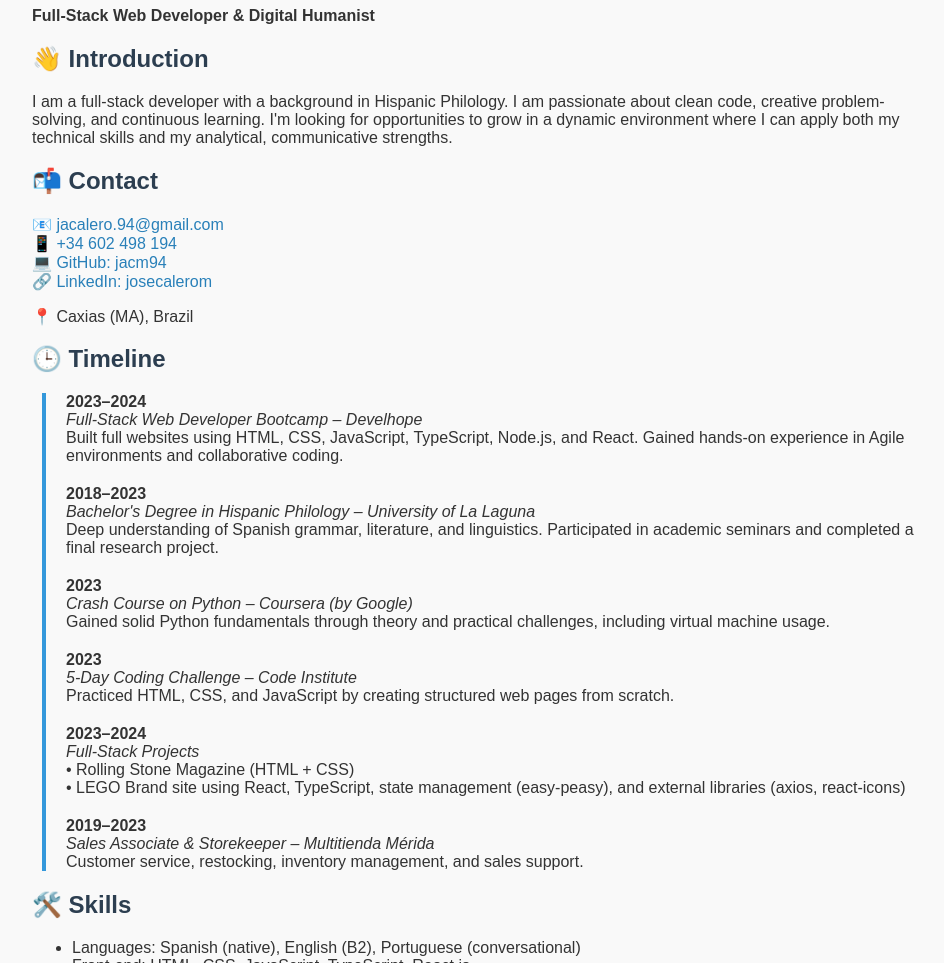
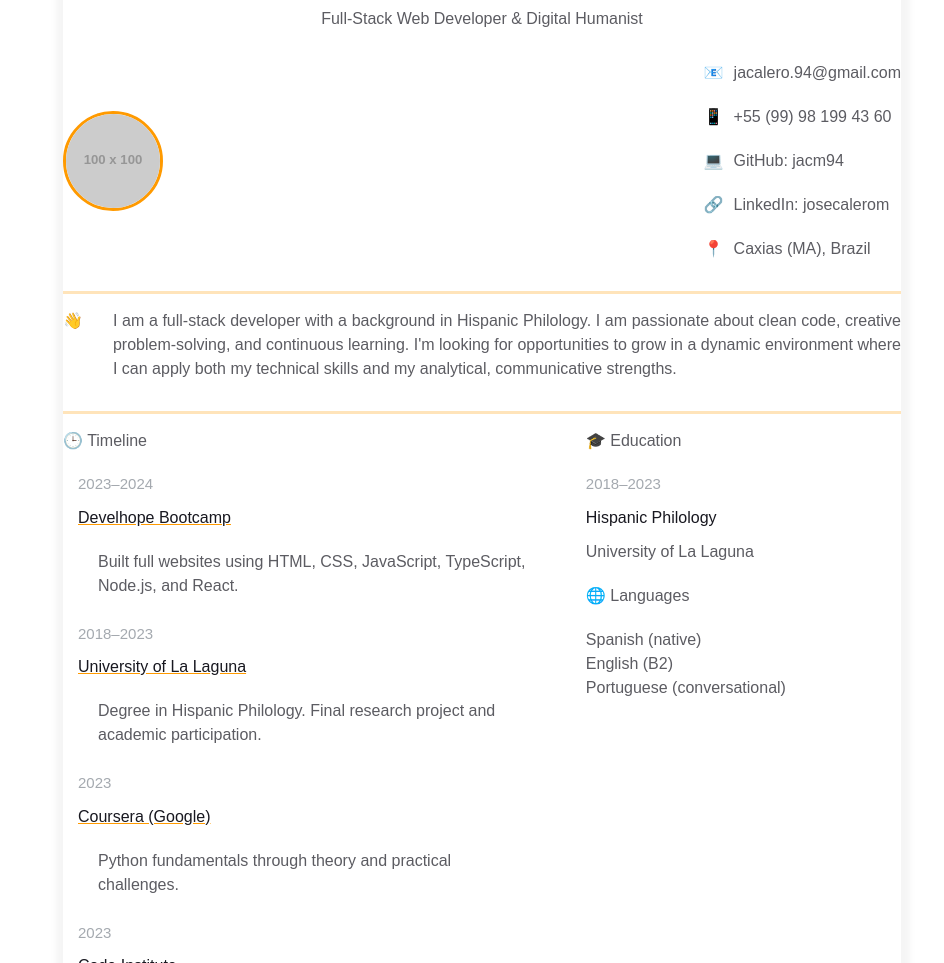
Before and after one commit to jacm94/homepage, a plain HTML site: page index.html in a window 1280 px wide. Shown: the part 113-1076 px from the top of the page, without its empty margins (158-1102 px from the left). Drawn offline with Linux system fonts and the light colour scheme; placeholder pictures from the web are drawn by us.

Commit message:
Add styles.css, link to HTML head and update index info

```diff
--- a/index.html
+++ b/index.html
@@ -2,107 +2,201 @@
 <html lang="en">
   <head>
     <meta charset="UTF-8" />
-  <meta name="viewport" content="width=device-width, initial-scale=1.0"/>
+    <link rel="stylesheet" href="styles.css" />
+    <meta name="viewport" content="width=device-width, initial-scale=1.0" />
     <title>José Ángel Calero M. - CV</title>
-  <style>
-    body {
-      font-family: Arial, sans-serif;
-      background-color: #f9f9f9;
-      color: #333;
-      padding: 40px;
-      max-width: 900px;
-      margin: auto;
-    }
-    h1, h2 {
-      color: #2c3e50;
-    }
-    .contact a {
-      display: block;
-      color: #2980b9;
-      text-decoration: none;
-    }
-    .timeline {
-      border-left: 4px solid #3498db;
-      margin-left: 10px;
-      padding-left: 20px;
-    }
-    .timeline div {
-      margin-bottom: 20px;
-    }
-    .fun {
-      background-color: #ecf0f1;
-      padding: 20px;
-      border-radius: 10px;
-    }
-  </style>
   </head>
   <body>
-
-  <h1>José Ángel Calero M.</h1>
-  <p><strong>Full-Stack Web Developer & Digital Humanist</strong></p>
-
-  <h2>👋 Introduction</h2>
-  <p>I am a full-stack developer with a background in Hispanic Philology. I am passionate about clean code, creative problem-solving, and continuous learning. I'm looking for opportunities to grow in a dynamic environment where I can apply both my technical skills and my analytical, communicative strengths.</p>
-
-  <h2>📬 Contact</h2>
-  <div class="contact">
-    <a href="mailto:joseacalerom@gmail.com">📧 jacalero.94@gmail.com</a>
-    <a href="tel:+34602498194">📱 +34 602 498 194</a>
-    <a href="https://github.com/josecalerom" target="_blank">💻 GitHub: jacm94</a>
-    <a href="https://www.linkedin.com/in/josecalerom" target="_blank">🔗 LinkedIn: josecalerom</a>
-    <p>📍 Caxias (MA), Brazil</p>
+    <div class="container">
+      <div class="resume">
+        <!-- Contact Info -->
+        <div class="resume__block">
+          <div class="contact-info__header">José Ángel Calero M.</div>
+          <div class="contact-info__sub-header">
+            Full-Stack Web Developer & Digital Humanist
           </div>
-
-  <h2>🕒 Timeline</h2>
-  <div class="timeline">
-    <div>
-      <strong>2023–2024</strong><br>
-      <em>Full-Stack Web Developer Bootcamp – Develhope</em><br>
-      Built full websites using HTML, CSS, JavaScript, TypeScript, Node.js, and React. Gained hands-on experience in Agile environments and collaborative coding.
+          <div class="contact_info_container fh">
+            <div class="contact-info__block contact-info__block--center">
+              <img
+                class="contact-info__avatar"
+                src="https://via.placeholder.com/100"
+                alt="José Ángel Calero"
+              />
             </div>
-    <div>
-      <strong>2018–2023</strong><br>
-      <em>Bachelor's Degree in Hispanic Philology – University of La Laguna</em><br>
-      Deep understanding of Spanish grammar, literature, and linguistics. Participated in academic seminars and completed a final research project.
+            <div class="contact-info__block">
+              <a
+                class="contact-info__item"
+                href="mailto:joseacalerom@gmail.com"
+              >
+                <span class="contact-info__item-icon-wrapper">📧</span>
+                jacalero.94@gmail.com
+              </a>
+              <a class="contact-info__item" href="tel:+34602498194">
+                <span class="contact-info__item-icon-wrapper">📱</span>
+                +55 (99) 98 199 43 60
+              </a>
+              <a
+                class="contact-info__item"
+                href="https://github.com/josecalerom"
+                target="_blank"
+              >
+                <span class="contact-info__item-icon-wrapper">💻</span>
+                GitHub: jacm94
+              </a>
+              <a
+                class="contact-info__item"
+                href="https://www.linkedin.com/in/josecalerom"
+                target="_blank"
+              >
+                <span class="contact-info__item-icon-wrapper">🔗</span>
+                LinkedIn: josecalerom
+              </a>
+              <div class="contact-info__item">
+                <span class="contact-info__item-icon-wrapper">📍</span>
+                Caxias (MA), Brazil
               </div>
-    <div>
-      <strong>2023</strong><br>
-      <em>Crash Course on Python – Coursera (by Google)</em><br>
-      Gained solid Python fundamentals through theory and practical challenges, including virtual machine usage.
             </div>
-    <div>
-      <strong>2023</strong><br>
-      <em>5-Day Coding Challenge – Code Institute</em><br>
-      Practiced HTML, CSS, and JavaScript by creating structured web pages from scratch.
-    </div>
-    <div>
-      <strong>2023–2024</strong><br>
-      <em>Full-Stack Projects</em><br>
-      • Rolling Stone Magazine (HTML + CSS)<br>
-      • LEGO Brand site using React, TypeScript, state management (easy-peasy), and external libraries (axios, react-icons)
-    </div>
-    <div>
-      <strong>2019–2023</strong><br>
-      <em>Sales Associate & Storekeeper – Multitienda Mérida</em><br>
-      Customer service, restocking, inventory management, and sales support.
           </div>
         </div>
 
-  <h2>🛠️ Skills</h2>
-  <ul>
-    <li>Languages: Spanish (native), English (B2), Portuguese (conversational)</li>
-    <li>Front-end: HTML, CSS, JavaScript, TypeScript, React.js</li>
-    <li>Back-end: Node.js, APIs</li>
-    <li>Other: Python, Git/GitHub, Responsive Design, Clean Code</li>
-  </ul>
-
-  <h2>🎨 About Me</h2>
-  <div class="fun">
-    <p>📚 Passionate about literature and learning languages.</p>
-    <p>🎮 I enjoy building clean interfaces as much as debugging tricky logic.</p>
-    <p>🐱 Cat lover, problem solver, and fan of poetic code.</p>
-    <p>🥚 Easter egg: If you read this far, your next app might just include a haiku!</p>
+        <!-- Introduction -->
+        <div class="resume__block">
+          <div class="intro">
+            <div class="intro__icon-wrapper">👋</div>
+            <div class="intro_text">
+              I am a full-stack developer with a background in Hispanic
+              Philology. I am passionate about clean code, creative
+              problem-solving, and continuous learning. I'm looking for
+              opportunities to grow in a dynamic environment where I can apply
+              both my technical skills and my analytical, communicative
+              strengths.
+            </div>
+          </div>
         </div>
 
+        <!-- Timeline / Experience & Education -->
+        <div class="resume__block fh">
+          <div class="experiences">
+            <div class="experiences__header">🕒 Timeline</div>
+
+            <div class="experiences__company-project">
+              <div class="experiences__company-header-durability">
+                2023–2024
+              </div>
+              <div class="experiences__company-header-name">
+                Develhope Bootcamp
+              </div>
+              <div class="experiences__company-project-responsibilities">
+                Built full websites using HTML, CSS, JavaScript, TypeScript,
+                Node.js, and React.
+              </div>
+            </div>
+
+            <div class="experiences__company-project">
+              <div class="experiences__company-header-durability">
+                2018–2023
+              </div>
+              <div class="experiences__company-header-name">
+                University of La Laguna
+              </div>
+              <div class="experiences__company-project-responsibilities">
+                Degree in Hispanic Philology. Final research project and
+                academic participation.
+              </div>
+            </div>
+
+            <div class="experiences__company-project">
+              <div class="experiences__company-header-durability">2023</div>
+              <div class="experiences__company-header-name">
+                Coursera (Google)
+              </div>
+              <div class="experiences__company-project-responsibilities">
+                Python fundamentals through theory and practical challenges.
+              </div>
+            </div>
+
+            <div class="experiences__company-project">
+              <div class="experiences__company-header-durability">2023</div>
+              <div class="experiences__company-header-name">Code Institute</div>
+              <div class="experiences__company-project-responsibilities">
+                5-Day HTML/CSS/JS challenge creating structured web pages.
+              </div>
+            </div>
+
+            <div class="experiences__company-project">
+              <div class="experiences__company-header-durability">
+                2023–2024
+              </div>
+              <div class="experiences__company-header-name">
+                Full-Stack Projects
+              </div>
+              <div class="experiences__company-project-responsibilities">
+                • Rolling Stone Magazine (HTML + CSS)<br />
+                • LEGO Brand site with React, TypeScript, state, APIs
+              </div>
+            </div>
+
+            <div class="experiences__company-project">
+              <div class="experiences__company-header-durability">
+                2019–2023
+              </div>
+              <div class="experiences__company-header-name">
+                Multitienda Mérida
+              </div>
+              <div class="experiences__company-project-responsibilities">
+                Sales, customer service, inventory and restocking.
+              </div>
+            </div>
+          </div>
+
+          <div class="additional-info">
+            <div class="additional-info__education">
+              <div class="additional-info__education-header">🎓 Education</div>
+              <div class="additional-info__education-university-durability">
+                2018–2023
+              </div>
+              <div class="additional-info__education-university-speciality">
+                Hispanic Philology
+              </div>
+              <div class="additional-info__education-university-name">
+                University of La Laguna
+              </div>
+            </div>
+
+            <div class="additional-info__languages">
+              <div class="additional-info__languages-header">🌐 Languages</div>
+              <div class="additional-info__languages-item">
+                Spanish (native)
+              </div>
+              <div class="additional-info__languages-item">English (B2)</div>
+              <div class="additional-info__languages-item">
+                Portuguese (conversational)
+              </div>
+            </div>
+          </div>
+        </div>
+
+        <!-- Skills -->
+        <div class="resume__block">
+          <div class="skills__header">🛠️ Skills</div>
+          <div class="skills__text">
+            • Front-end: HTML, CSS, JavaScript, TypeScript, React.js<br />
+            • Back-end: Node.js, APIs<br />
+            • Other: Python, Git/GitHub, Responsive Design, Clean Code
+          </div>
+        </div>
+
+        <!-- About Me -->
+        <div class="resume__block">
+          <div class="skills__header">🎨 About Me</div>
+          <div class="skills__text">
+            📚 Passionate about literature and languages.<br />
+            🎮 Enjoys designing clean UIs and debugging logic.<br />
+            🐱 Cat lover, problem solver, poetic coder.<br />
+            🥚 Easter egg: your next app might include a haiku!
+          </div>
+        </div>
+      </div>
+    </div>
   </body>
 </html>
--- /dev/null
+++ b/styles.css
@@ -0,0 +1,262 @@
+* {
+    margin: 0;
+    padding: 0;
+    box-sizing: border-box;
+  }
+
+  body {
+    font-family: Arial, Helvetica, sans-serif;
+    line-height: 1.5;
+
+    --primary-text-color: #181820;
+    --secondary-text-color: #5c5c62;
+    --durability-text-color: #6a737d9c;
+    --icon-color: #6a737d;
+    --border-color: #ff9a0045;
+    --text-decoration-color: #ff9a00;
+  }
+
+  .container {
+    margin: 0 auto;
+    padding: 0 30px;
+    max-width: 900px;
+  }
+
+  .fh {
+    display: flex;
+    flex-direction: row;
+    justify-content: space-between;
+  }
+
+  .fv {
+    display: flex;
+    flex-direction: column;
+    justify-content: space-between;
+  }
+
+  .resume {
+    margin: 50px auto;
+    border: 1px solid #f5f5f5;
+    box-shadow: 1px 1px 7px 7px #f5f5f5;
+    padding: 30px 0;
+    max-width: 900px;
+  }
+
+  .resume__block {
+    border-bottom: 3px solid var(--border-color);
+    padding-bottom: 30px;
+    margin-bottom: 15px;
+  }
+
+  @media screen and (max-width: 576px) {
+    .main-info,
+    .contact_info_container {
+      flex-direction: column;
+    }
+
+    .contact_info_container {
+      align-items: center;
+    }
+
+    .contact-info__block:not(:last-child) {
+      margin-bottom: 20px;
+    }
+
+    .experiences {
+      margin-right: 0;
+    }
+  }
+
+  .contact-info__header,
+  .contact-info__sub-header {
+    text-align: center;
+  }
+
+  .contact-info__header {
+    color: var(--primary-text-color);
+    margin-bottom: 15px;
+    text-decoration-color: var(--text-decoration-color);
+    text-decoration-line: underline;
+  }
+
+  .contact-info__sub-header {
+    color: var(--secondary-text-color);
+    margin-bottom: 30px;
+  }
+
+  .contact-info__block {
+    display: flex;
+    flex-direction: column;
+    justify-content: space-between;
+  }
+
+  .contact-info__block--center {
+    justify-content: center;
+  }
+
+  .contact-info__item {
+    color: var(--secondary-text-color);
+    text-decoration: none;
+    display: flex;
+    justify-content: start;
+  }
+
+  .contact-info__item:not(:last-child) {
+    margin-bottom: 20px;
+  }
+
+  .contact-info__item-icon-wrapper {
+    margin-right: 10px;
+    width: 20px;
+    display: flex;
+    justify-content: center;
+  }
+
+  .contact-info__item-icon path {
+    fill: var(--icon-color);
+  }
+
+  .contact-info__item-icon {
+    height: 1.1428rem;
+    vertical-align: text-bottom;
+  }
+
+  .contact-info__avatar {
+    border-radius: 50%;
+    width: 100px;
+    height: 100px;
+    object-fit: cover;
+    border: 3px solid;
+    border-color: var(--text-decoration-color);
+  }
+
+  .intro {
+    display: flex;
+    justify-content: start;
+  }
+
+  .intro__icon-wrapper {
+    margin-right: 30px;
+    width: 30px;
+    display: flex;
+    justify-content: center;
+  }
+
+  .intro__icon {
+    height: 1.1428rem;
+    vertical-align: text-bottom;
+  }
+
+  .intro__icon path {
+    fill: var(--text-decoration-color);
+  }
+
+  .intro_text {
+    color: var(--secondary-text-color);
+    text-align: justify;
+  }
+
+  .skills__header {
+    color: var(--secondary-text-color);
+    text-align: center;
+    margin-bottom: 15px;
+  }
+
+  .skills__text {
+    color: var(--secondary-text-color);
+    text-align: justify;
+  }
+
+  .experiences {
+    flex: 1 1 60%;
+    margin-right: 50px;
+  }
+
+  .experiences__header {
+    color: var(--secondary-text-color);
+    text-align: left;
+    margin-bottom: 20px;
+  }
+
+  .experiences__company-header-durability {
+    color: var(--durability-text-color);
+    text-align: left;
+    margin-bottom: 10px;
+    font-size: 15px;
+  }
+
+  .experiences__company-header-name {
+    color: var(--primary-text-color);
+    text-decoration-color: var(--text-decoration-color);
+    text-decoration-line: underline;
+    text-align: left;
+    margin-bottom: 20px;
+  }
+
+  .experiences__company-project {
+    margin-left: 15px;
+    margin-bottom: 25px;
+  }
+
+  .experiences__company-project-role {
+    color: var(--durability-text-color);
+    text-align: left;
+    margin-bottom: 10px;
+    font-size: 15px;
+  }
+
+  .experiences__company-project-name {
+    color: var(--primary-text-color);
+    text-align: left;
+    margin-bottom: 10px;
+  }
+
+  .experiences__company-project-responsibilities {
+    color: var(--secondary-text-color);
+    padding-left: 20px;
+  }
+
+  .additional-info {
+    flex: 1 1 40%;
+  }
+
+  .additional-info__education {
+    margin-bottom: 20px;
+  }
+
+  .additional-info__education-header {
+    color: var(--secondary-text-color);
+    text-align: left;
+    margin-bottom: 20px;
+  }
+
+  .additional-info__education-university-durability {
+    color: var(--durability-text-color);
+    text-align: left;
+    margin-bottom: 10px;
+    font-size: 15px;
+  }
+
+  .additional-info__education-university-speciality {
+    color: var(--primary-text-color);
+    text-align: left;
+    margin-bottom: 10px;
+  }
+
+  .additional-info__education-university-name {
+    color: var(--secondary-text-color);
+  }
+
+  .additional-info__languages {
+    margin-bottom: 20px;
+  }
+
+  .additional-info__languages-header {
+    color: var(--secondary-text-color);
+    text-align: left;
+    margin-bottom: 20px;
+  }
+
+  .additional-info__languages-item {
+    color: var(--secondary-text-color);
+  }
```
Lines whose indentation alone changed are shown as unchanged.
